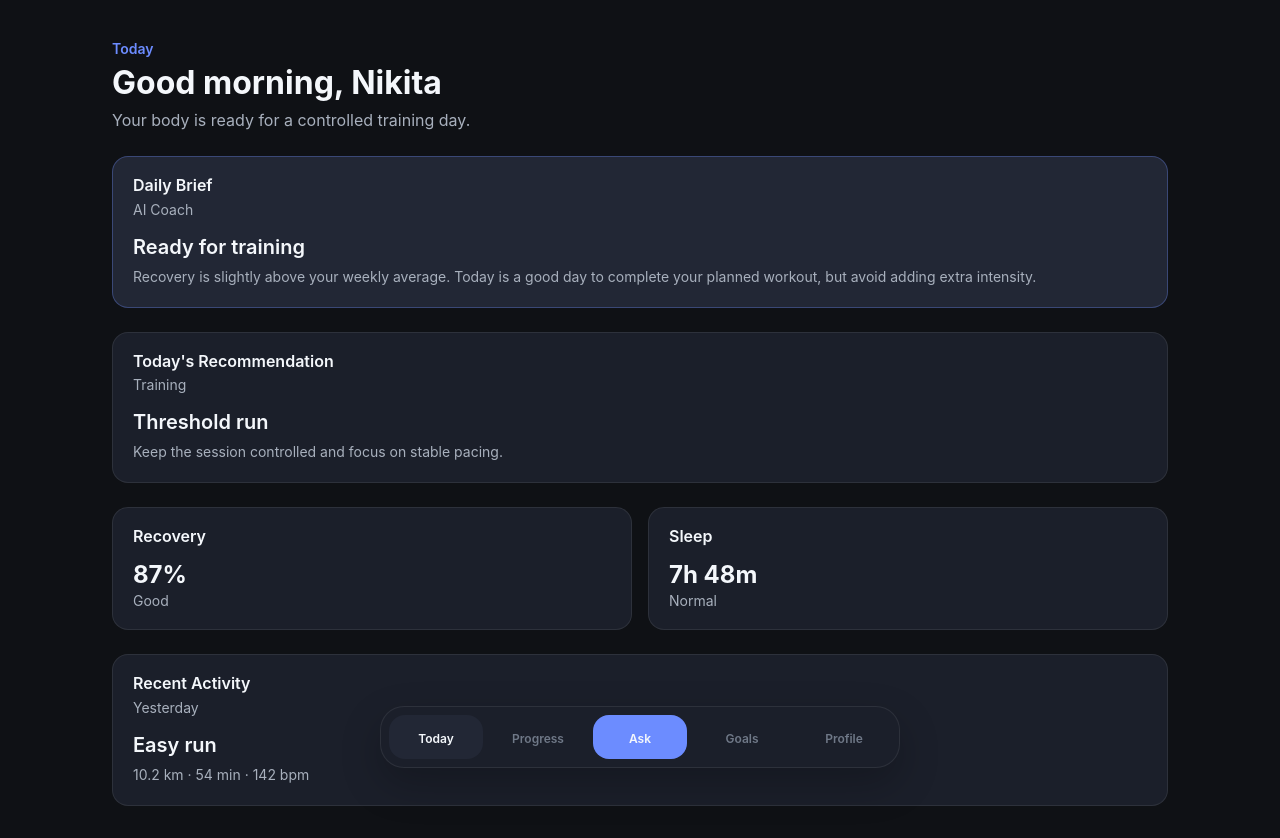
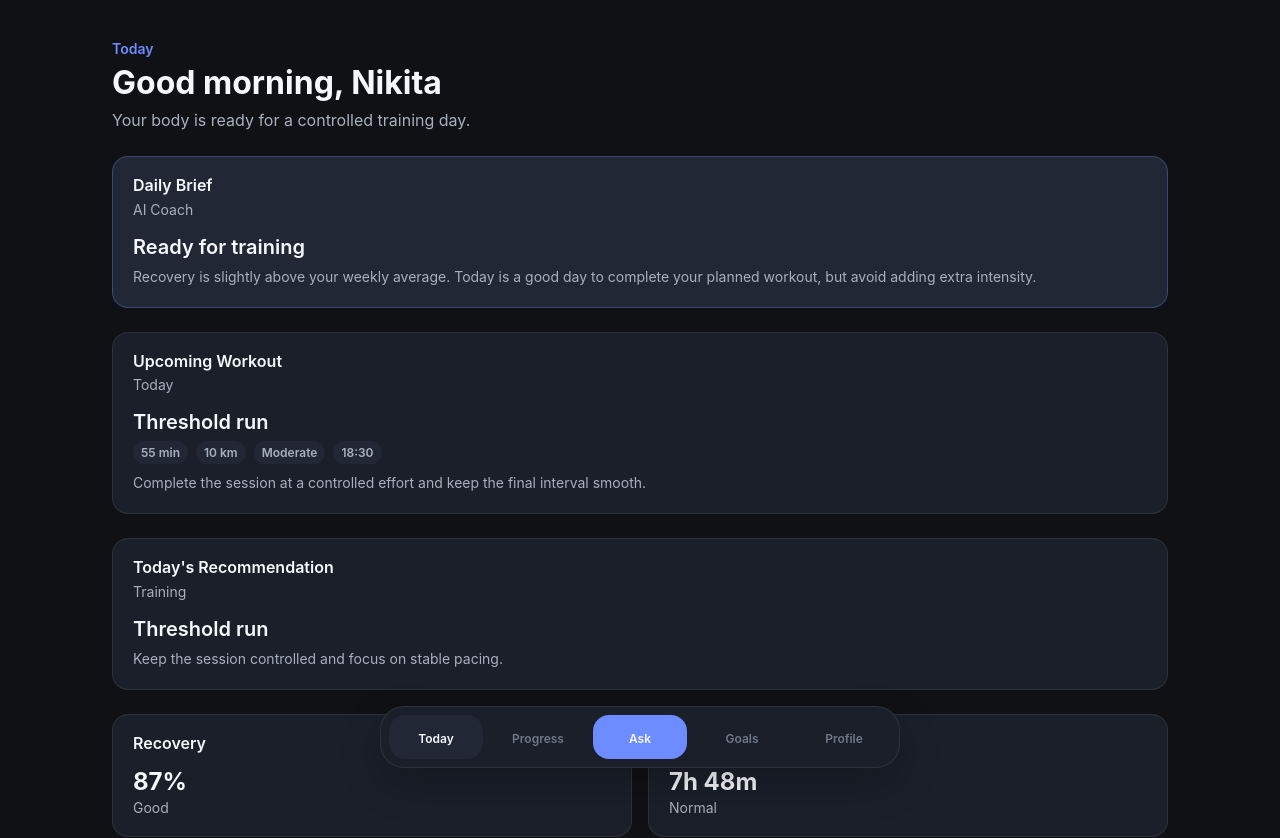
Before and after one commit to nikitaKor98/fit-coach-ai, a React (Vite) app: page / in a window 1280 px wide. Shown: the top 838 px of the page. Built offline with nearby package versions, Linux system fonts and the light colour scheme.

Commit message:
feat: add upcoming workout card

```diff
--- a/src/pages/Today/TodayPage.tsx
+++ b/src/pages/Today/TodayPage.tsx
@@ -3,6 +3,7 @@ import {
   ActivityCard,
   InsightCard,
   MetricCard,
+  UpcomingWorkoutCard,
 } from "../../shared/ui/card";
 
 import styles from "./TodayPage.module.css";
@@ -28,6 +29,19 @@ export function TodayPage({ data }: TodayPageProps) {
           subtitle={data.dailyBrief.subtitle}
           insight={data.dailyBrief.insight}
           explanation={data.dailyBrief.explanation}
+        />
+      </section>
+
+      <section className={styles.section}>
+        <UpcomingWorkoutCard
+          title={data.upcomingWorkout.title}
+          subtitle={data.upcomingWorkout.subtitle}
+          workoutName={data.upcomingWorkout.workoutName}
+          duration={data.upcomingWorkout.duration}
+          distance={data.upcomingWorkout.distance}
+          intensity={data.upcomingWorkout.intensity}
+          startTime={data.upcomingWorkout.startTime}
+          description={data.upcomingWorkout.description}
         />
       </section>
 
--- a/src/pages/Today/today.mock.ts
+++ b/src/pages/Today/today.mock.ts
@@ -35,4 +35,13 @@ export const todayMock = {
     type: "Easy run",
     description: "10.2 km · 54 min · 142 bpm",
   },
+  upcomingWorkout: {
+    name: "Threshold run",
+    duration: "55 min",
+    distance: "10 km",
+    intensity: "Moderate",
+    startTime: "18:30",
+    description:
+      "Complete the session at a controlled effort and keep the final interval smooth.",
+  },
 };
--- a/src/pages/Today/today.viewModel.ts
+++ b/src/pages/Today/today.viewModel.ts
@@ -28,5 +28,15 @@ export function createTodayViewModel(): TodayPageViewModel {
       activityTitle: todayMock.recentActivity.type,
       description: todayMock.recentActivity.description,
     },
+    upcomingWorkout: {
+      title: "Upcoming Workout",
+      subtitle: "Today",
+      workoutName: todayMock.upcomingWorkout.name,
+      duration: todayMock.upcomingWorkout.duration,
+      distance: todayMock.upcomingWorkout.distance,
+      intensity: todayMock.upcomingWorkout.intensity,
+      startTime: todayMock.upcomingWorkout.startTime,
+      description: todayMock.upcomingWorkout.description,
+    },
   };
 }
--- /dev/null
+++ b/src/shared/ui/card/UpcomingWorkoutCard/UpcomingWorkoutCard.module.css
@@ -0,0 +1,17 @@
+.details {
+  display: flex;
+  flex-wrap: wrap;
+  gap: var(--space-2);
+  margin: 0;
+  padding: 0;
+  list-style: none;
+}
+
+.detail {
+  padding: var(--space-1) var(--space-2);
+  border-radius: var(--radius-full);
+  background: var(--color-surface-secondary);
+  color: var(--color-text-secondary);
+  font-size: var(--font-size-xs);
+  font-weight: 600;
+}
--- /dev/null
+++ b/src/shared/ui/card/UpcomingWorkoutCard/UpcomingWorkoutCard.tsx
@@ -0,0 +1,50 @@
+import { BaseCard } from "../BaseCard/BaseCard";
+
+import contentStyles from "../cardContent.module.css";
+import styles from "./UpcomingWorkoutCard.module.css";
+
+type UpcomingWorkoutCardProps = {
+  title: string;
+  subtitle?: string;
+  workoutName: string;
+  duration?: string;
+  distance?: string;
+  intensity?: string;
+  startTime?: string;
+  description?: string;
+};
+
+export function UpcomingWorkoutCard({
+  title,
+  subtitle,
+  workoutName,
+  duration,
+  distance,
+  intensity,
+  startTime,
+  description,
+}: UpcomingWorkoutCardProps) {
+  const details = [duration, distance, intensity, startTime].filter(Boolean);
+
+  return (
+    <BaseCard title={title} subtitle={subtitle}>
+      <div className={contentStyles.content}>
+        <p className={contentStyles.title}>{workoutName}</p>
+
+        {details.length > 0 && (
+          <ul className={styles.details} aria-label="Workout details">
+            {details.map((detail) => (
+              <li key={detail} className={styles.detail}>
+                {detail}
+              </li>
+            ))}
+          </ul>
+        )}
+
+        {description && (
+          <p className={contentStyles.description}>{description}</p>
+        )}
+      </div>
+    </BaseCard>
+  );
+}
--- a/src/shared/ui/card/index.ts
+++ b/src/shared/ui/card/index.ts
@@ -3,3 +3,4 @@ export { MetricCard } from "./MetricCard/MetricCard";
 export { InsightCard } from "./InsightCard/InsightCard";
 export { ActionCard } from "./ActionCard/ActionCard";
 export { ActivityCard } from "./ActivityCard/ActivityCard";
+export { UpcomingWorkoutCard } from "./UpcomingWorkoutCard/UpcomingWorkoutCard";
--- a/src/styles/variables.css
+++ b/src/styles/variables.css
@@ -26,6 +26,7 @@
   --radius-lg: 16px;
   --radius-xl: 20px;
   --radius-2xl: 24px;
+  --radius-full: 9999px;
 
   /* Spacing */
   --space-1: 4px;
```
Also changed, not shown: src/pages/Today/today.types.ts (+12 -0 lines).
